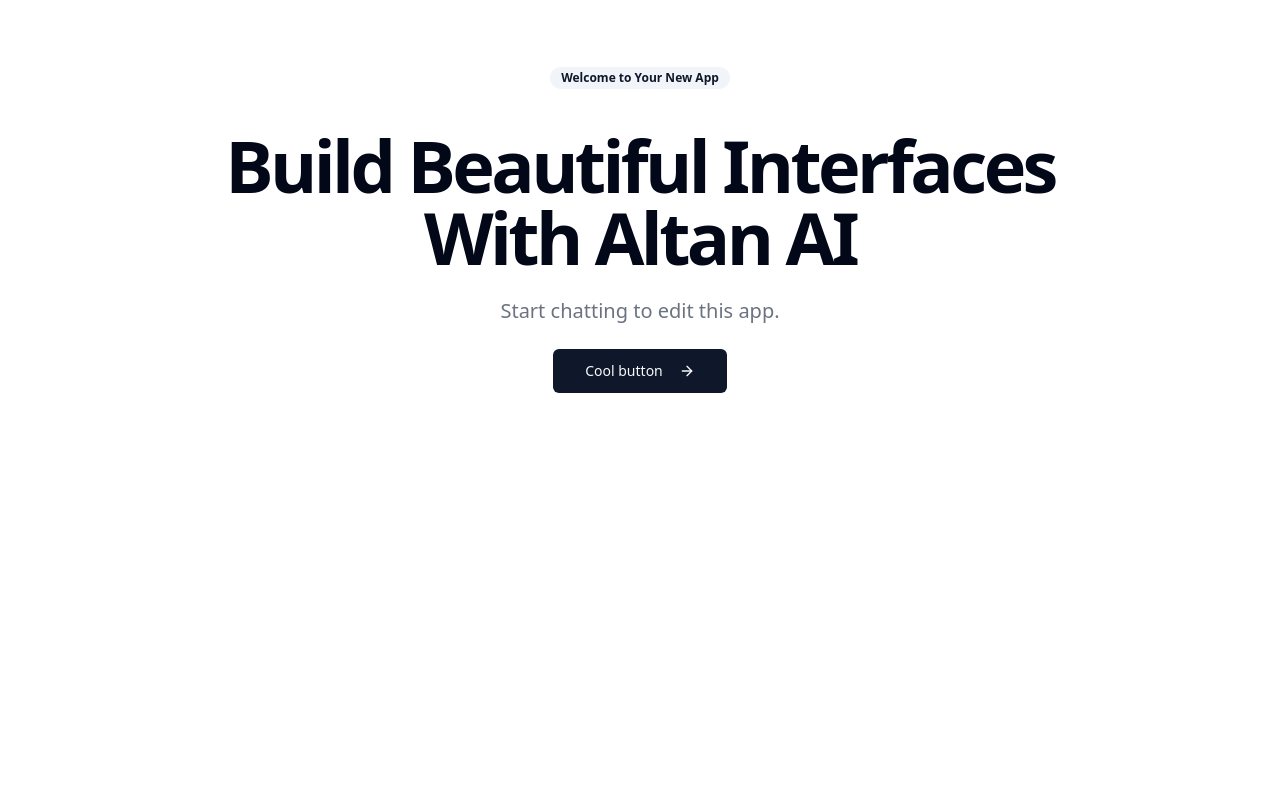
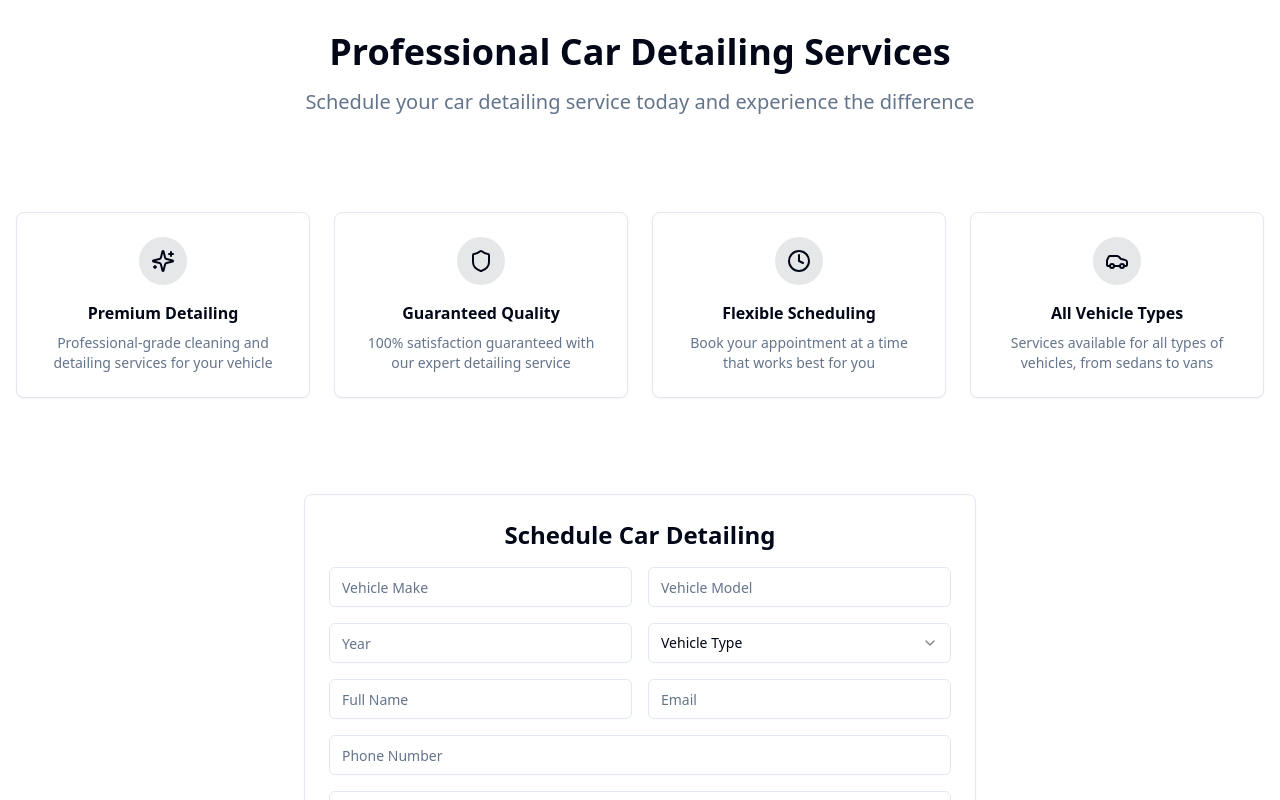
Before and after one commit to altanlabs/d9e852-kw-detailing, a React (Vite) app: page / in a window 1280 px wide. Built offline with nearby package versions, Linux system fonts and the light colour scheme; what @radix-ui/themes would draw is missing.

Commit message:
New commit

```diff
--- /dev/null
+++ b/src/components/blocks/features-section.tsx
@@ -0,0 +1,43 @@
+import { Card } from "@/components/ui/card";
+import { Sparkles, Shield, Clock, Car } from "lucide-react";
+
+const features = [
+  {
+    icon: <Sparkles className="h-6 w-6" />,
+    title: "Premium Detailing",
+    description: "Professional-grade cleaning and detailing services for your vehicle"
+  },
+  {
+    icon: <Shield className="h-6 w-6" />,
+    title: "Guaranteed Quality",
+    description: "100% satisfaction guaranteed with our expert detailing service"
+  },
+  {
+    icon: <Clock className="h-6 w-6" />,
+    title: "Flexible Scheduling",
+    description: "Book your appointment at a time that works best for you"
+  },
+  {
+    icon: <Car className="h-6 w-6" />,
+    title: "All Vehicle Types",
+    description: "Services available for all types of vehicles, from sedans to vans"
+  }
+];
+
+const FeaturesSection = () => {
+  return (
+    <div className="grid grid-cols-1 md:grid-cols-2 lg:grid-cols-4 gap-6 py-12">
+      {features.map((feature, index) => (
+        <Card key={index} className="p-6 flex flex-col items-center text-center hover:shadow-lg transition-shadow">
+          <div className="rounded-full bg-primary/10 p-3 mb-4">
+            {feature.icon}
+          </div>
+          <h3 className="font-semibold mb-2">{feature.title}</h3>
+          <p className="text-sm text-muted-foreground">{feature.description}</p>
+        </Card>
+      ))}
+    </div>
+  );
+};
+
+export default FeaturesSection;
--- /dev/null
+++ b/src/components/blocks/scheduling-form.tsx
@@ -0,0 +1,170 @@
+import { useState } from 'react';
+import { Button } from "@/components/ui/button";
+import { Card } from "@/components/ui/card";
+import { Input } from "@/components/ui/input";
+import { Select, SelectContent, SelectItem, SelectTrigger, SelectValue } from "@/components/ui/select";
+import { Calendar } from "@/components/ui/calendar";
+import { Popover, PopoverContent, PopoverTrigger } from "@/components/ui/popover";
+import { format } from "date-fns";
+import { CalendarIcon } from "lucide-react";
+import { cn } from "@/lib/utils";
+
+const vehicleTypes = [
+  "Sedan",
+  "SUV",
+  "Van",
+  "Truck",
+  "Sports Car",
+  "Luxury Vehicle",
+  "Other"
+];
+
+const ServiceSchedulingForm = () => {
+  const [date, setDate] = useState<Date>();
+  const [vehicleType, setVehicleType] = useState("");
+  const [formData, setFormData] = useState({
+    make: "",
+    model: "",
+    year: "",
+    name: "",
+    email: "",
+    phone: "",
+  });
+
+  const handleInputChange = (e: React.ChangeEvent<HTMLInputElement>) => {
+    const { name, value } = e.target;
+    setFormData(prev => ({
+      ...prev,
+      [name]: value
+    }));
+  };
+
+  const handleSubmit = (e: React.FormEvent) => {
+    e.preventDefault();
+    // Handle form submission here
+    console.log({ ...formData, vehicleType, date });
+    // Reset form
+    setFormData({
+      make: "",
+      model: "",
+      year: "",
+      name: "",
+      email: "",
+      phone: "",
+    });
+    setDate(undefined);
+    setVehicleType("");
+  };
+
+  return (
+    <Card className="p-6 w-full max-w-2xl mx-auto">
+      <form onSubmit={handleSubmit} className="space-y-6">
+        <div className="space-y-4">
+          <h2 className="text-2xl font-bold text-center">Schedule Car Detailing</h2>
+
+          {/* Vehicle Information */}
+          <div className="grid grid-cols-1 md:grid-cols-2 gap-4">
+            <Input
+              placeholder="Vehicle Make"
+              name="make"
+              value={formData.make}
+              onChange={handleInputChange}
+              required
+            />
+            <Input
+              placeholder="Vehicle Model"
+              name="model"
+              value={formData.model}
+              onChange={handleInputChange}
+              required
+            />
+          </div>
+
+          <div className="grid grid-cols-1 md:grid-cols-2 gap-4">
+            <Input
+              placeholder="Year"
+              name="year"
+              type="number"
+              min="1900"
+              max={new Date().getFullYear() + 1}
+              value={formData.year}
+              onChange={handleInputChange}
+              required
+            />
+            <Select value={vehicleType} onValueChange={setVehicleType} required>
+              <SelectTrigger>
+                <SelectValue placeholder="Vehicle Type" />
+              </SelectTrigger>
+              <SelectContent>
+                {vehicleTypes.map((type) => (
+                  <SelectItem key={type} value={type}>
+                    {type}
+                  </SelectItem>
+                ))}
+              </SelectContent>
+            </Select>
+          </div>
+
+          {/* Personal Information */}
+          <div className="grid grid-cols-1 md:grid-cols-2 gap-4">
+            <Input
+              placeholder="Full Name"
+              name="name"
+              value={formData.name}
+              onChange={handleInputChange}
+              required
+            />
+            <Input
+              placeholder="Email"
+              name="email"
+              type="email"
+              value={formData.email}
+              onChange={handleInputChange}
+              required
+            />
+          </div>
+
+          <Input
+            placeholder="Phone Number"
+            name="phone"
+            type="tel"
+            value={formData.phone}
+            onChange={handleInputChange}
+            required
+          />
+
+          {/* Date Selection */}
+          <Popover>
+            <PopoverTrigger asChild>
+              <Button
+                variant={"outline"}
+                className={cn(
+                  "w-full justify-start text-left font-normal",
+                  !date && "text-muted-foreground"
+                )}
+              >
+                <CalendarIcon className="mr-2 h-4 w-4" />
+                {date ? format(date, "PPP") : <span>Pick a date</span>}
+              </Button>
+            </PopoverTrigger>
+            <PopoverContent className="w-auto p-0" align="start">
+              <Calendar
+                mode="single"
+                selected={date}
+                onSelect={setDate}
+                initialFocus
+                disabled={(date) => date < new Date() || date < new Date("1900-01-01")}
+              />
+            </PopoverContent>
+          </Popover>
+        </div>
+
+        <Button type="submit" className="w-full">
+          Schedule Detailing Service
+        </Button>
+      </form>
+    </Card>
+  );
+};
+
+export default ServiceSchedulingForm;
--- a/src/pages/index.tsx
+++ b/src/pages/index.tsx
@@ -1,37 +1,21 @@
-import { Badge } from "@/components/ui/badge"
-import { Button } from "@/components/ui/button"
-import { motion } from "framer-motion"
-import { ArrowRight } from "lucide-react"
-import { useNavigate } from "react-router-dom"
+import ServiceSchedulingForm from "@/components/blocks/scheduling-form";
+import FeaturesSection from "@/components/blocks/features-section";
 
+export default function HomePage() {
+  return (
+    <div className="container mx-auto px-4 py-8">
+      <div className="text-center mb-12">
+        <h1 className="text-4xl font-bold mb-4">Professional Car Detailing Services</h1>
+        <p className="text-xl text-muted-foreground">
+          Schedule your car detailing service today and experience the difference
+        </p>
+      </div>
 
-export default function IndexPage() {
-  const navigate = useNavigate()
+      <FeaturesSection />
 
-  return (
-    <div className="container mx-auto px-4 py-16 space-y-32">
-      {/* Hero Section */}
-      <motion.section
-        className="text-center space-y-6"
-        initial={{ opacity: 0 }}
-        animate={{ opacity: 1 }}
-        transition={{ duration: 0.8 }}
-      >
-        <Badge variant="secondary" className="mb-4">
-          Welcome to Your New App
-        </Badge>
-        <h1 className="text-4xl font-bold tracking-tighter sm:text-5xl md:text-6xl lg:text-7xl">
-          Build Beautiful Interfaces
-          <br />
-          With Altan AI
-        </h1>
-        <p className="mx-auto max-w-[700px] text-gray-500 md:text-xl dark:text-gray-400">
-          Start chatting to edit this app.
-        </p>
-        <Button size="lg" className="mt-4" onClick={() => navigate('/')}>
-          Cool button <ArrowRight className="ml-2 h-4 w-4" />
-        </Button>
-      </motion.section>
+      <div className="mt-12">
+        <ServiceSchedulingForm />
+      </div>
     </div>
-  )
+  );
 }
```
Also changed, not shown: 1 other file (tests, documents, lock files or other folders).
